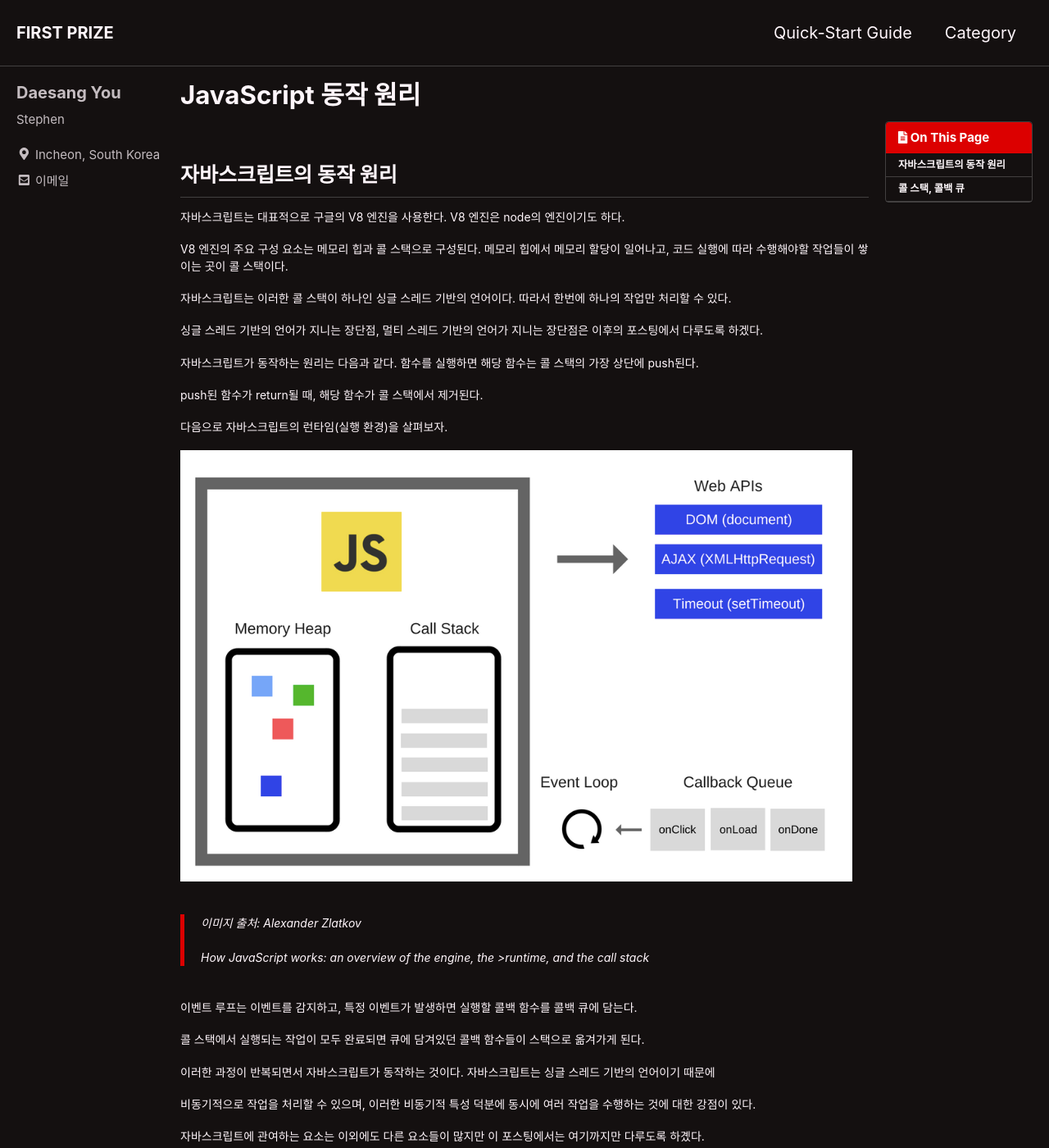
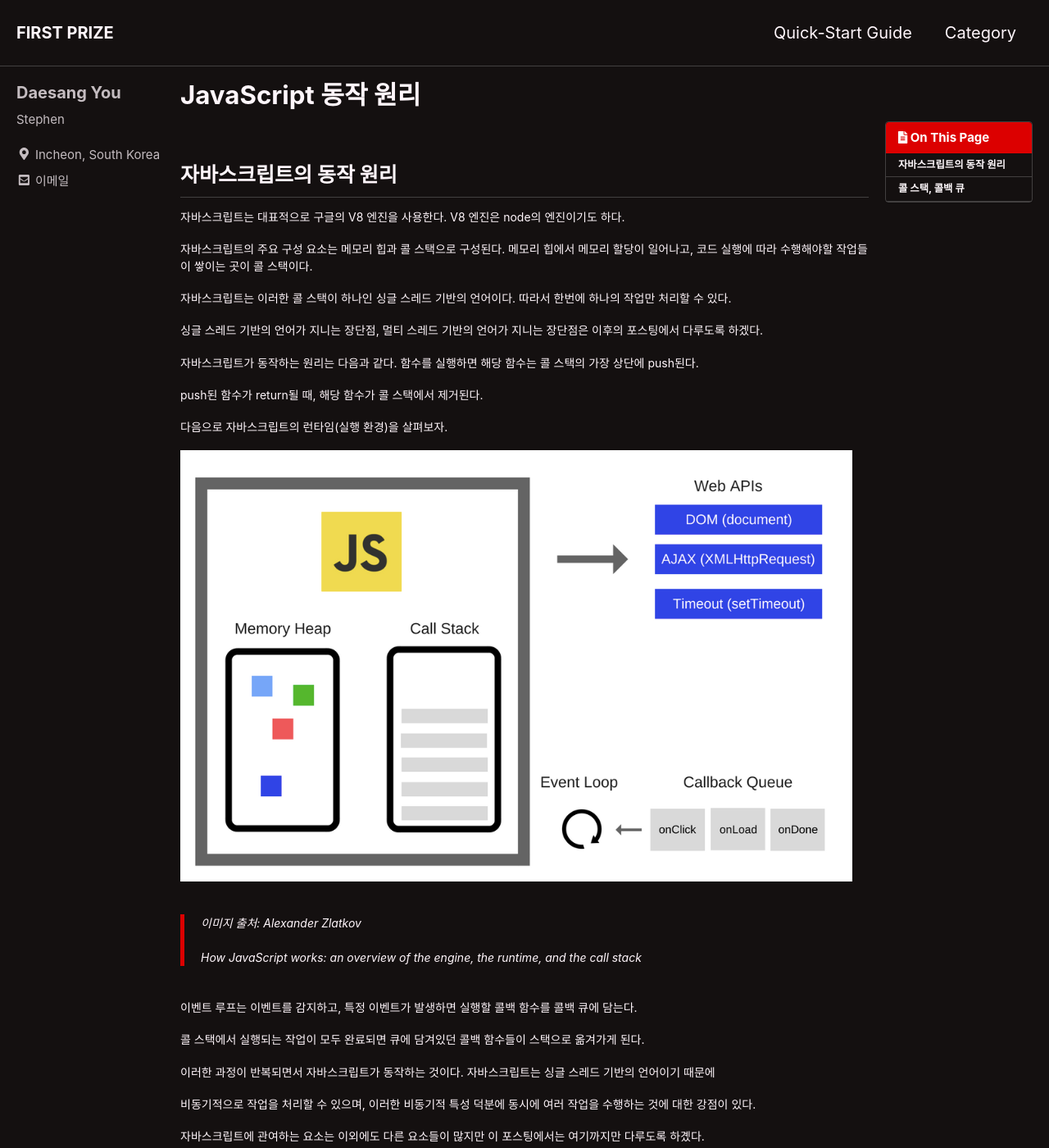
Before and after one commit to eotkd4791/eotkd4791.github.io, a Jekyll site: the page built from _posts/Javascript/2019-12-20-JavaScript11.md, in a window 1280 px wide and 1400 px high. Shown: the whole window at 82% size. Built offline with Jekyll 4.4.1, drawn with Linux system fonts in a browser that asks for light colours; cached includes are drawn as plain includes; comment, search, counter and statistics services are not loaded.

Commit message:
오타 및 잘못된 내용 수정

```diff
--- a/_posts/Javascript/2019-12-20-JavaScript11.md
+++ b/_posts/Javascript/2019-12-20-JavaScript11.md
@@ -16,7 +16,7 @@ toc_sticky: true
 
 자바스크립트는 대표적으로 구글의 V8 엔진을 사용한다. V8 엔진은 node의 엔진이기도 하다.
 
-V8 엔진의 주요 구성 요소는 메모리 힙과 콜 스택으로 구성된다. 메모리 힙에서 메모리 할당이 일어나고, 코드 실행에 따라 수행해야할 작업들이 쌓이는 곳이 콜 스택이다.
+자바스크립트의 주요 구성 요소는 메모리 힙과 콜 스택으로 구성된다. 메모리 힙에서 메모리 할당이 일어나고, 코드 실행에 따라 수행해야할 작업들이 쌓이는 곳이 콜 스택이다.
 
 자바스크립트는 이러한 콜 스택이 하나인 싱글 스레드 기반의 언어이다. 따라서 한번에 하나의 작업만 처리할 수 있다.
 
@@ -31,7 +31,7 @@ push된 함수가 return될 때, 해당 함수가 콜 스택에서 제거된다.
 ![자바스크립트 런타임](/assets/img/js/js_runtime.png)
 
 >이미지 출처: Alexander Zlatkov<br>
->How JavaScript works: an overview of the engine, the >runtime, and the call stack
+>How JavaScript works: an overview of the engine, the runtime, and the call stack
 
 이벤트 루프는 이벤트를 감지하고, 특정 이벤트가 발생하면 실행할 콜백 함수를 콜백 큐에 담는다.
 
```
